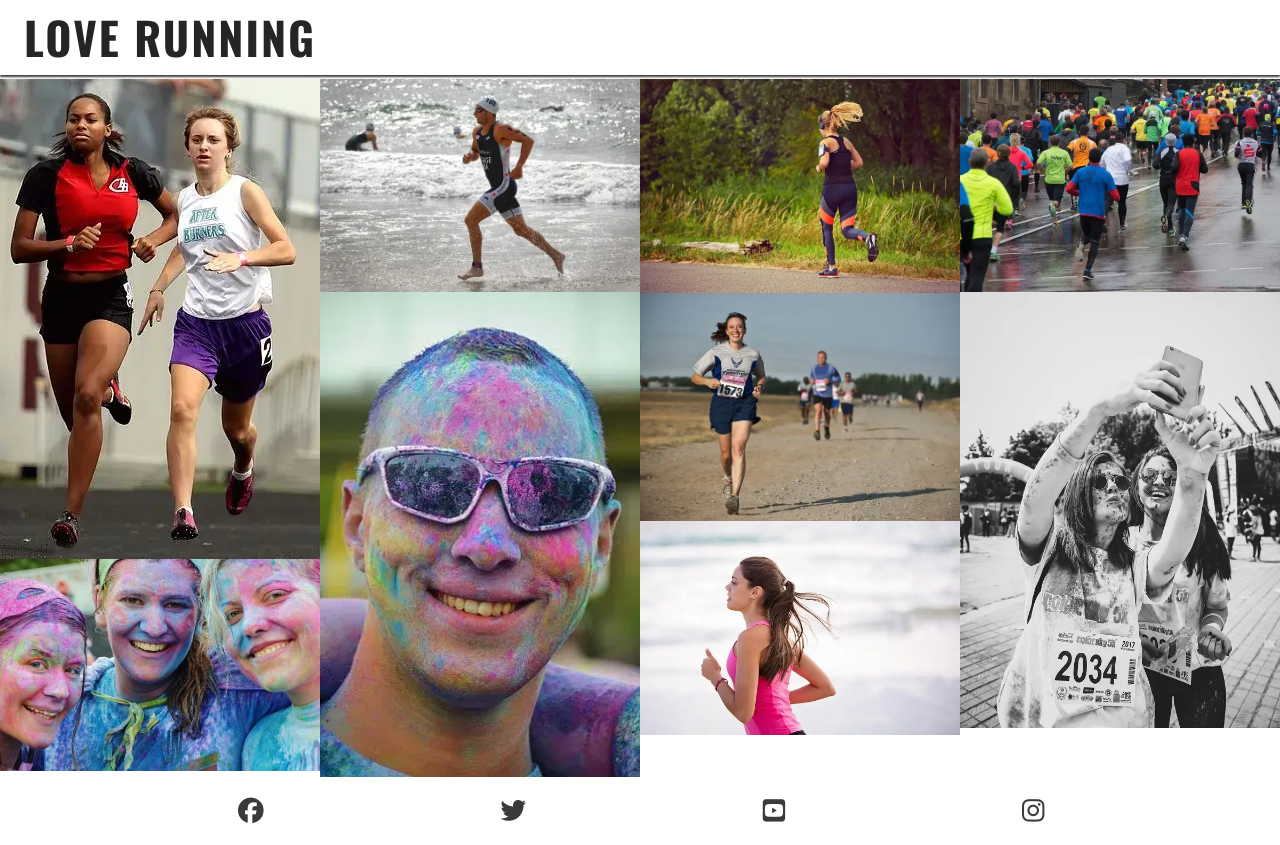
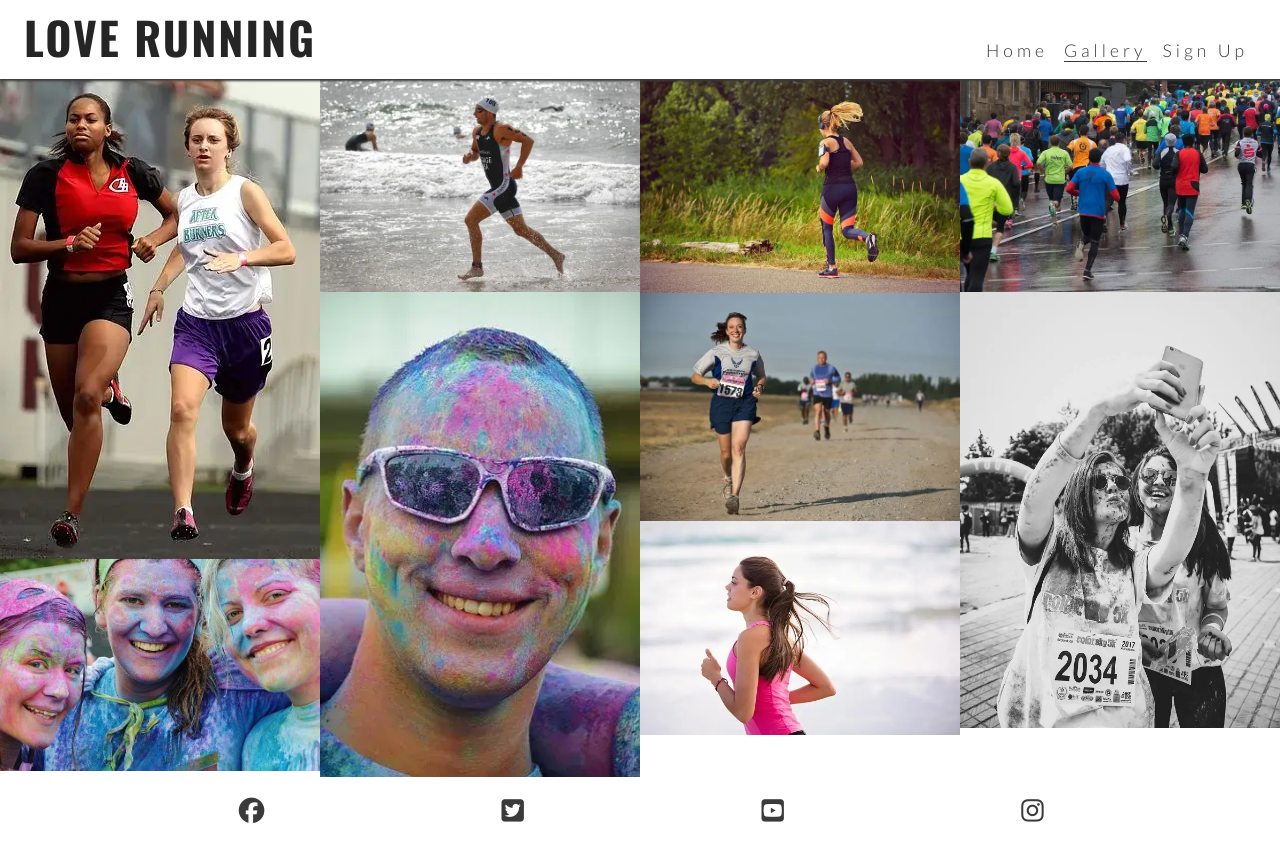
Before and after one commit to deadr1pley/love-running, a plain HTML site: page gallery.html in a window 1280 px wide. Drawn offline with nearby package versions, Linux system fonts and the light colour scheme.

Commit message:
updated gallery.html

```diff
--- a/gallery.html
+++ b/gallery.html
@@ -12,10 +12,10 @@
     <!-- Title -->
     <title>Love Running</title>
     <!-- Favicon -->
-    <link rel="apple-touch-icon" sizes="180x180" href="assets/favicon-zip/apple-touch-icon.png">
-    <link rel="icon" type="image/png" sizes="32x32" href="assets/favicon-zip/favicon-32x32.png">
-    <link rel="icon" type="image/png" sizes="16x16" href="assets/favicon-zip/favicon-16x16.png">
-    <!--Stylesheet-->
+    <link rel="apple-touch-icon" sizes="180x180" href="assets/favicon/apple-touch-icon.png">
+    <link rel="icon" type="image/png" sizes="32x32" href="assets/favicon/favicon-32x32.png">
+    <link rel="icon" type="image/png" sizes="16x16" href="assets/favicon/favicon-16x16.png">
+    <!-- Stylesheet -->
     <link rel="stylesheet" href="assets/css/style.css">
 </head>
 
@@ -26,7 +26,9 @@
             <h1 id="logo">Love Running</h1>
         </a>
         <input type="checkbox" id="nav-toggle" name="nav-toggle">
-        <label for="nav-toggle" class="nav-toggle-label"><i class="fa-solid fa-bars"></i>
+        <label for="nav-toggle" class="nav-toggle-label">
+            <i class="fa-solid fa-bars"></i>
+        </label>
         <nav>
             <ul id="menu">
                 <li><a href="index.html">Home</a></li>
@@ -39,33 +41,51 @@
     <!-- Main content -->
     <main>
         <section id="gallery">
+            <h2 class="hidden-heading">Gallery</h2>
             <div id="photos">
-               <img src="assets\images\athletes.webp" alt="Two athletes running together">
+                <img src="assets/images/athletes.webp" alt="Two athletes running together">
                 <img src="assets/images/girls.webp" alt="Three girls at charity paint running festival">
                 <img src="assets/images/runner3.webp" alt="Solo male runner jogging on beach">
                 <img src="assets/images/man.webp" alt="Man at charity paint running festival">
                 <img src="assets/images/runner1.webp" alt="Solo female runner jogging through Phoenix Park">
                 <img src="assets/images/runner2.webp" alt="Runners competing in marathon">
                 <img src="assets/images/runner4.webp" alt="Solo female runner jogging on beach">
-               <img src="assets/images/running_gang.webp" alt="Large group of runners taking part in a marathon on a rainy day">
-               <img src="assets/images/mud-run.webp" alt="Two women runners taking a muddy selfie after the Mud Runners championship">
+                <img src="assets/images/running_gang.webp"
+                    alt="Large group of runners taking part in a marathon on a rainy day">
+                <img src="assets/images/mud-run.webp"
+                    alt="Two women runners taking a muddy selfie after the Mud Runners championship">
             </div>
-
         </section>
     </main>
 
     <!-- Footer -->
     <footer>
         <ul id="social-networks">
-            <li><a href="https://www.facebook.com/" target=""_blank" rel="noopener" aria-label="visit our Facebook page (opens in a new tab)"><i class="fa-brands fa-facebook"></i></a></li>
-            <li><a href="https://www.twitter.com/" target=""_blank" rel="noopener" aria-label="visit our Twitter page (opens in a new tab)"><i class="fa-brands fa-twitter"></i></a></li>
-            <li><a href="https://www.youtube.com/" target=""_blank" rel="noopener" aria-label="visit our YouTube page (opens in a new tab)"><i class="fa-brands fa-square-youtube"></i></a></li>
-            <li><a href="https://www.instagram.com/" target=""_blank" rel="noopener" aria-label="visit our Instagram page (opens in a new tab)"><i class="fa-brands fa-instagram"></i></a></li>
+            <li>
+                <a href="https://www.facebook.com/" target="_blank" rel="noopener"
+                    aria-label="Visit our Facebook page (opens in a new tab)">
+                    <i class="fa-brands fa-facebook"></i></a>
+            </li>
+            <li>
+                <a href="https://www.twitter.com/" target="_blank" rel="noopener"
+                    aria-label="Visit our Twitter page (opens in a new tab)">
+                    <i class="fa-brands fa-twitter-square"></i></a>
+            </li>
+            <li>
+                <a href="https://www.youtube.com/" target="_blank" rel="noopener"
+                    aria-label="Visit our YouTube page (opens in a new tab)">
+                    <i class="fa-brands fa-youtube-square"></i></a>
+            </li>
+            <li>
+                <a href="https://www.instagram.com/" target="_blank" rel="noopener"
+                    aria-label="Visit our Instagram page (opens in a new tab)">
+                    <i class="fa-brands fa-instagram"></i></a>
+            </li>
         </ul>
     </footer>
 
-    <!-- Footer -->
-    <script src="https://kit.fontawesome.com/80139c5fe9.js" crossorigin="anonymous"></script>
+    <!-- Font Awesome kit -->
+    <script src="https://kit.fontawesome.com/3b20d96fa9.js" crossorigin="anonymous"></script>
 </body>
 
 </html>
```
Lines whose indentation alone changed are shown as unchanged.
